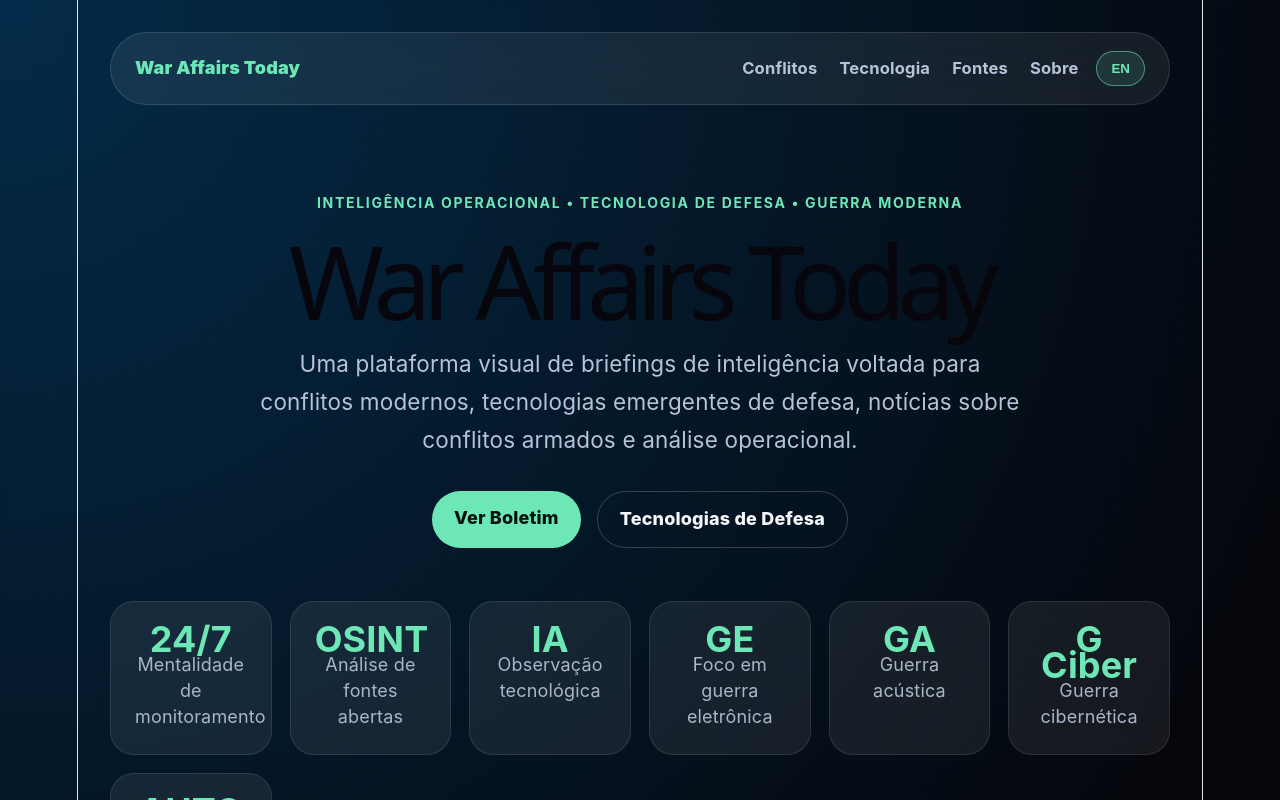
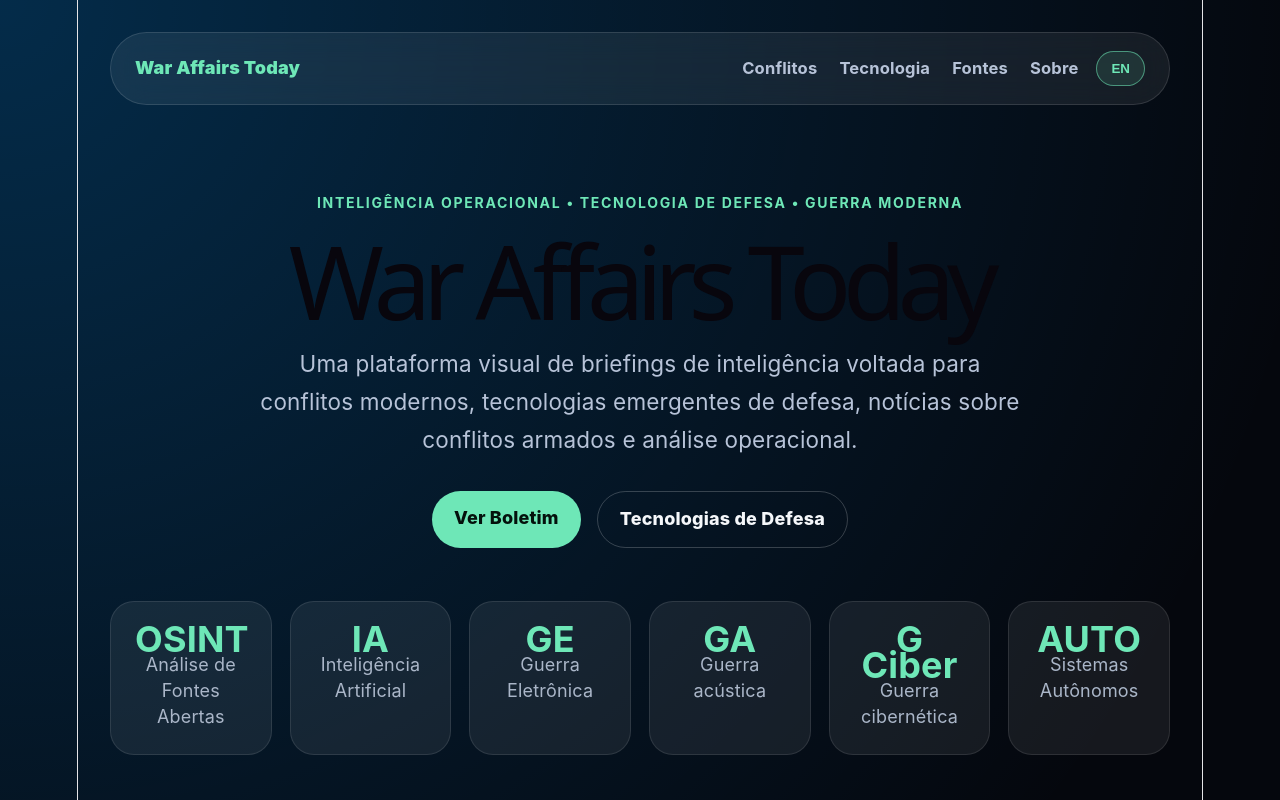
Before and after one commit to albuca09/WarAffairsToday, a React (Vite) app: page / in a window 1280 px wide. Shown: the top 800 px of the page. Built offline with nearby package versions, Linux system fonts and the light colour scheme.

Commit message:
Center hero section and update full layout

```diff
--- a/src/App.jsx
+++ b/src/App.jsx
@@ -274,13 +274,12 @@ function App() {
         secondary: "Tecnologias de Defesa",
       },
       stats: [
-        ["24/7", "Mentalidade de monitoramento"],
-        ["OSINT", "Análise de fontes abertas"],
-        ["IA", "Observação tecnológica"],
-        ["GE", "Foco em guerra eletrônica"],
+        ["OSINT", "Análise de Fontes Abertas"],
+        ["IA", "Inteligência Artificial"],
+        ["GE", "Guerra Eletrônica"],
         ["GA", "Guerra acústica"],
         ["G Ciber", "Guerra cibernética"],
-        ["AUTO", "Sistemas autônomos"],
+        ["AUTO", "Sistemas Autônomos"],
       ],
       conflicts: {
         eyebrow: "Notícias sobre Conflitos Armados",
```
